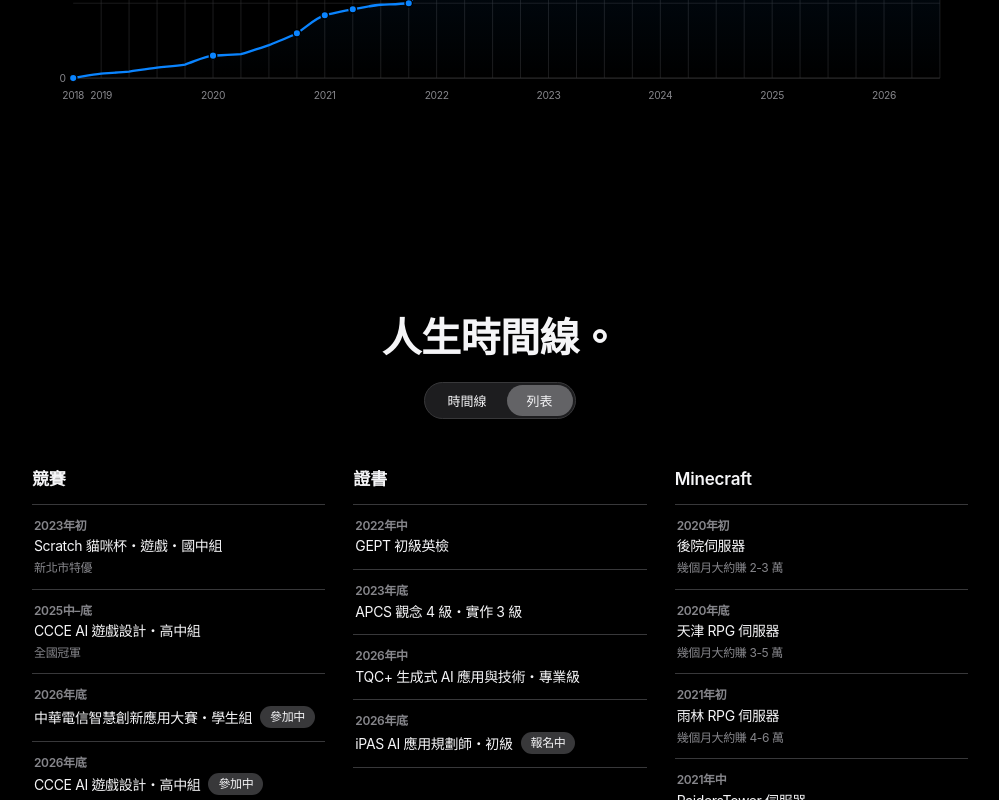
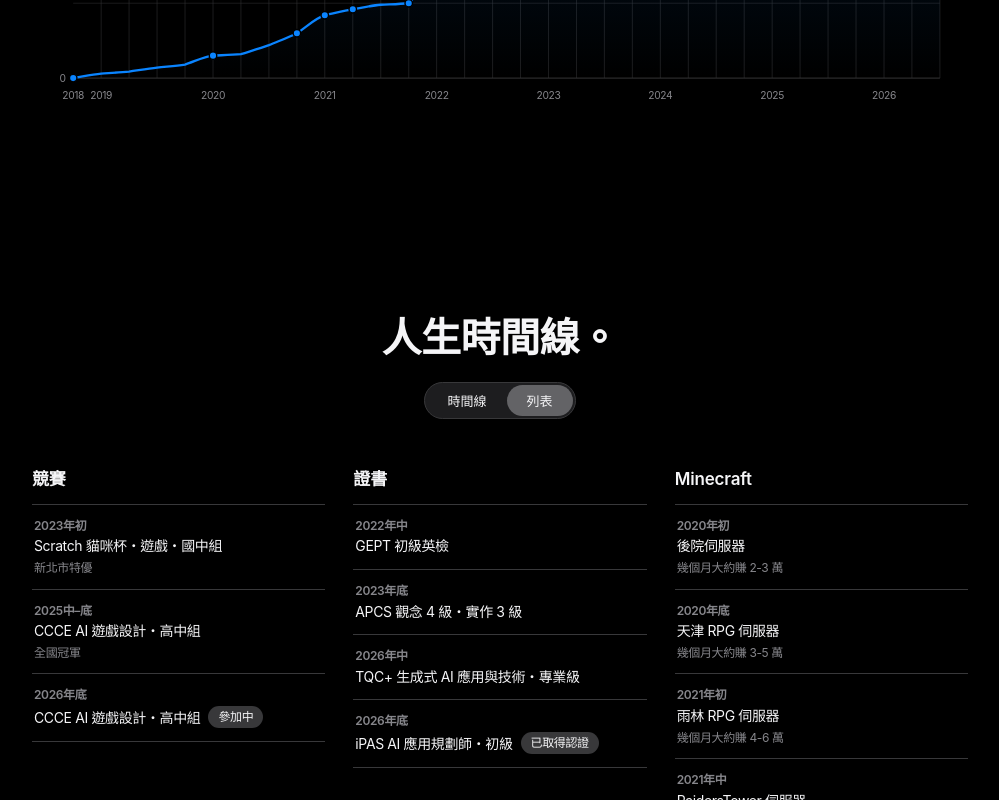
Before and after one commit to XiaoPuOuO/XiaoPuOuO.github.io, a plain HTML site: page index.html in a window 1280 px wide. Both pictures are taken after a click on the button "列表". Shown: the part 2398-3198 px from the top of the page, without its empty margins (140-1139 px from the left). Drawn offline with Linux system fonts and the light colour scheme.

Commit message:
更新個人網站競賽與 iPAS 認證資訊

```diff
--- a/index.html
+++ b/index.html
@@ -303,7 +303,6 @@
         <h3>競賽</h3>
         <div class="row"><span class="when">2023年初</span><div><p class="what">Scratch 貓咪杯・遊戲・國中組</p><p class="res">新北市特優</p></div></div>
         <div class="row"><span class="when">2025中–底</span><div><p class="what">CCCE AI 遊戲設計・高中組</p><p class="res">全國冠軍</p></div></div>
-        <div class="row"><span class="when">2026年底</span><div><p class="what">中華電信智慧創新應用大賽・學生組<span class="pill">參加中</span></p></div></div>
         <div class="row"><span class="when">2026年底</span><div><p class="what">CCCE AI 遊戲設計・高中組<span class="pill">參加中</span></p></div></div>
       </div>
       <div>
@@ -311,7 +310,7 @@
         <div class="row"><span class="when">2022年中</span><div><p class="what">GEPT 初級英檢</p></div></div>
         <div class="row"><span class="when">2023年底</span><div><p class="what">APCS 觀念 4 級・實作 3 級</p></div></div>
         <div class="row"><span class="when">2026年中</span><div><p class="what">TQC+ 生成式 AI 應用與技術・專業級</p></div></div>
-        <div class="row"><span class="when">2026年底</span><div><p class="what">iPAS AI 應用規劃師・初級<span class="pill">報名中</span></p></div></div>
+        <div class="row"><span class="when">2026年底</span><div><p class="what">iPAS AI 應用規劃師・初級<span class="pill">已取得認證</span></p></div></div>
       </div>
       <div>
         <h3>Minecraft</h3>
@@ -369,9 +368,8 @@
       <li><span class="when">2026年初–至今</span><p class="what">創立 <a href="https://merchant.vdineapp.com" target="_blank" rel="noopener">VDineApp</a></p></li>
       <li><span class="when">2026年中</span><p class="what">TQC+ 生成式 AI 應用與技術・專業級</p></li>
       <li><span class="when">2026年底</span><p class="what">第三次出國・美國加州舊金山（矽谷）、洛杉磯，奧勒岡州 Portland、Corvallis</p></li>
-      <li><span class="when">2026年底</span><p class="what">中華電信智慧創新應用大賽・學生組<span class="pill">參加中</span></p></li>
       <li><span class="when">2026年底</span><p class="what">CCCE AI 遊戲設計・高中組<span class="pill">參加中</span></p></li>
-      <li><span class="when">2026年底</span><p class="what">iPAS AI 應用規劃師・初級<span class="pill">報名中</span></p></li>
+      <li><span class="when">2026年底</span><p class="what">iPAS AI 應用規劃師・初級<span class="pill">已取得認證</span></p></li>
       <li><span class="when">202X</span><p class="what">第四次出國・日本<span class="pill">計劃中</span></p></li>
     </ol>
   </div>
@@ -553,7 +551,7 @@
       [28, ['CCCE AI 遊戲設計・全國冠軍']],
       [29, ['創立 VDineApp']],
       [30, ['TQC+ 生成式 AI 應用與技術・專業級', '覺醒（原因：不明）']],
-      [31, ['中華電信智慧創新應用大賽（參加中）', 'CCCE AI 遊戲設計（參加中）', 'iPAS AI 應用規劃師（報名中）', '第三次出國・美國矽谷、洛杉磯、波特蘭']]
+      [31, ['CCCE AI 遊戲設計（參加中）', 'iPAS AI 應用規劃師（已取得認證）', '第三次出國・美國矽谷、洛杉磯、波特蘭']]
     ];
     evts.forEach((e, n) => {
       const p = pts[e[0]];
```
